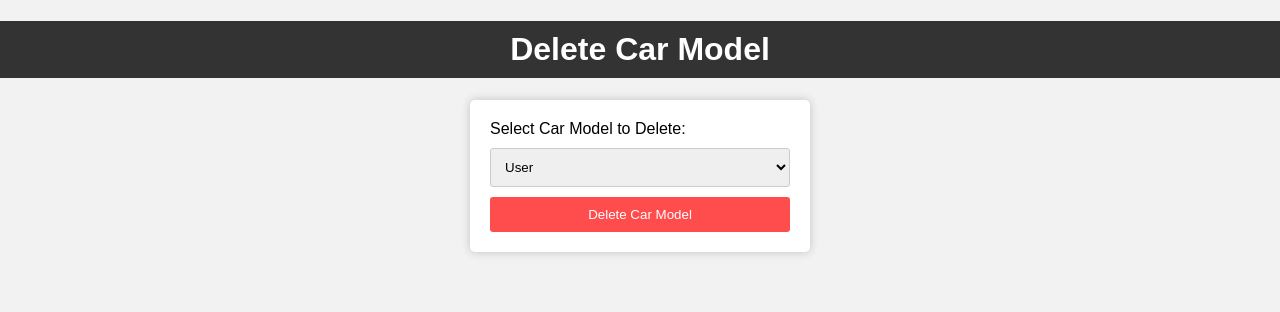
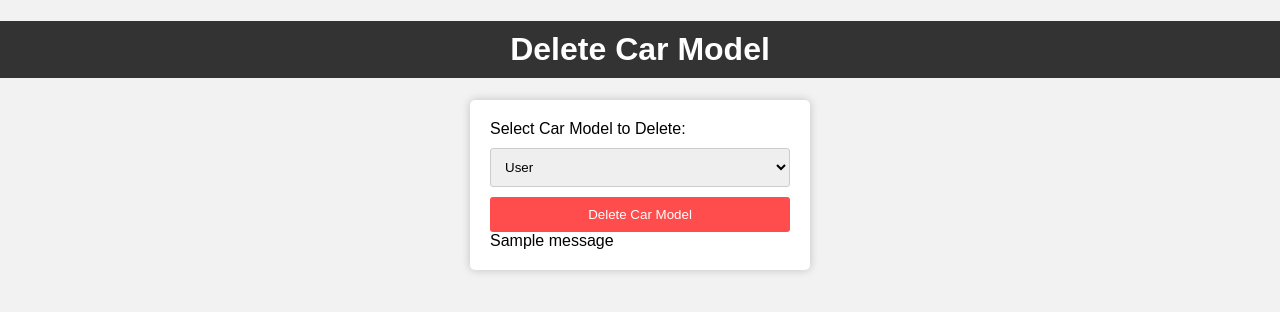
Before and after one commit to lokeshdangii/CMS, a Flask app: page /carmodel/delete in a window 1280 px wide. Shown: the top 312 px of the page. Run offline with Flask 3, Linux system fonts and the light colour scheme; tables that the repository leaves empty or names only in its code hold one stand-in row (values such as "Sample post"); one stand-in notice (Sample message) is shown.

Commit message:
templates for deleting tables

```diff
--- a/templates/delete/delete_carmodel.html
+++ b/templates/delete/delete_carmodel.html
@@ -18,6 +18,13 @@
         </select>
         <br>
         <button type="submit">Delete Car Model</button>
+
+        <!-- Display flashed messages -->
+        {% for message in get_flashed_messages() %}
+        <div class="flash-message">
+            {{ message }}
+        </div>
+        {% endfor %}
     </form>
 </body>
 </html>
--- a/templates/delete/delete_carvariant.html
+++ b/templates/delete/delete_carvariant.html
@@ -17,6 +17,12 @@
         </select>
         <br>
         <button type="submit">Delete Car Variant</button>
+        <!-- Display flashed messages -->
+        {% for message in get_flashed_messages() %}
+        <div class="flash-message">
+            {{ message }}
+        </div>
+        {% endfor %}
     </form>
 </body>
 </html>
--- a/templates/delete/delete_customer.html
+++ b/templates/delete/delete_customer.html
@@ -17,6 +17,12 @@
         </select>
         <br><br>
         <button type="submit">Delete Customer</button>
+        <!-- Display flashed messages -->
+        {% for message in get_flashed_messages() %}
+        <div class="flash-message">
+            {{ message }}
+        </div>
+        {% endfor %}
     </form>
 
     <!-- Display flashed messages -->
--- a/templates/delete/delete_finance.html
+++ b/templates/delete/delete_finance.html
@@ -17,6 +17,11 @@
         </select>
         <br><br>
         <button type="submit">Delete Finance data</button>
+        {% for message in get_flashed_messages() %}
+        <div class="flash-message">
+            {{ message }}
+        </div>
+        {% endfor %}
     </form>
 </body>
 </html>
--- a/templates/delete/delete_installment.html
+++ b/templates/delete/delete_installment.html
@@ -17,6 +17,11 @@
         </select>
         <br><br>
         <button type="submit">Delete Installment</button>
+        {% for message in get_flashed_messages() %}
+        <div class="flash-message">
+            {{ message }}
+        </div>
+        {% endfor %}
     </form>
 </body>
 </html>
--- a/templates/delete/delete_payment.html
+++ b/templates/delete/delete_payment.html
@@ -17,6 +17,11 @@
         </select>
         <br><br>
         <button type="submit">Delete Payment </button>
+        {% for message in get_flashed_messages() %}
+        <div class="flash-message">
+            {{ message }}
+        </div>
+        {% endfor %}
     </form>
 </body>
 </html>
--- a/templates/delete/delete_sale.html
+++ b/templates/delete/delete_sale.html
@@ -17,6 +17,11 @@
         </select>
         <br><br>
         <button type="submit">Delete Sale details</button>
+        {% for message in get_flashed_messages() %}
+        <div class="flash-message">
+            {{ message }}
+        </div>
+        {% endfor %}
     </form>
 </body>
 </html>
--- a/templates/delete/delete_salesperson.html
+++ b/templates/delete/delete_salesperson.html
@@ -17,6 +17,11 @@
         </select>
         <br>
         <button type="submit">Delete SalesPerson</button>
+        {% for message in get_flashed_messages() %}
+        <div class="flash-message">
+            {{ message }}
+        </div>
+        {% endfor %}
     </form>
 </body>
 </html>
```
Also changed, not shown: templates/delete/delete_car.html (+8 -6 lines), templates/delete/delete_carcategory.html (+8 -0 lines), templates/delete/delete_carcolor.html (+7 -0 lines), templates/delete/delete_carengine.html (+7 -0 lines).
